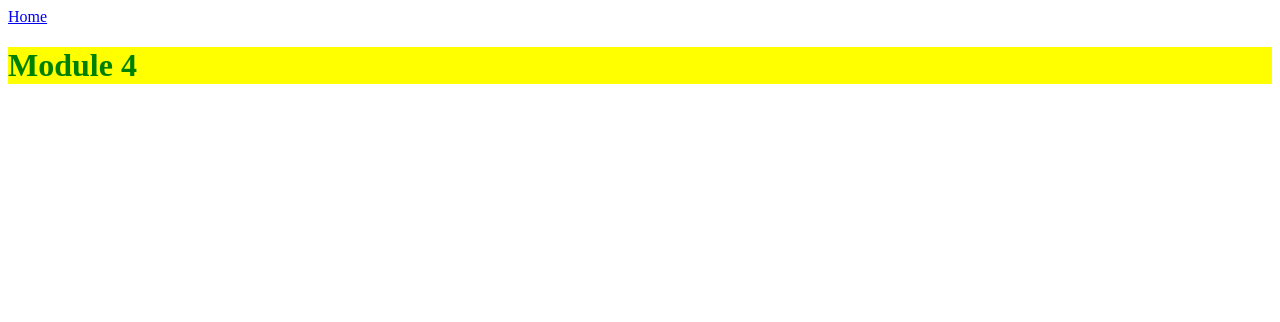
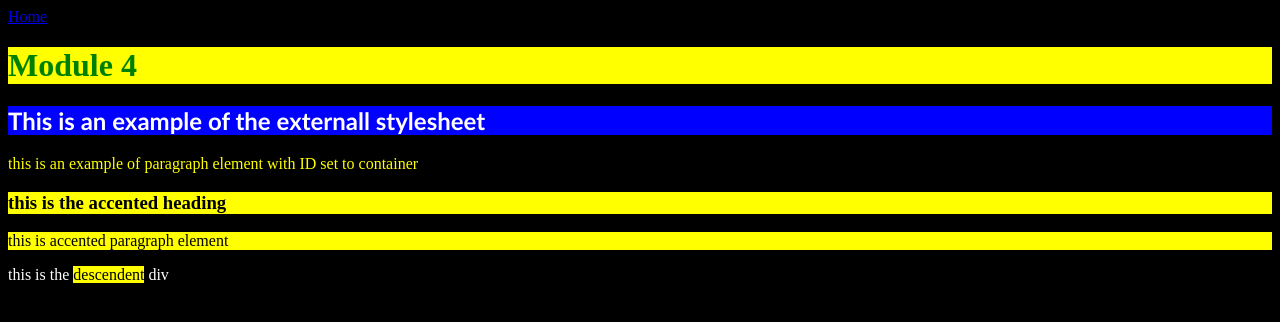
Before and after one commit to bungongtoto/dev-html5-css3, a plain HTML site: page module4/index.html in a window 1280 px wide. Drawn offline with Linux system fonts and the light colour scheme.

Commit message:
css fundermentals

```diff
--- /dev/null
+++ b/module4/css/styles.css
@@ -0,0 +1,18 @@
+h2 {
+    color: white;
+    background-color: red;
+    font-family: Aerial, “Comic Sans”, Calibri;
+}
+
+#container{
+    color: yellow;
+}
+
+.accent {
+    background-color: yellow;
+    color: black;
+}
+
+body main div {
+ color: white;
+}
--- a/module4/index.html
+++ b/module4/index.html
@@ -4,6 +4,17 @@
     <meta charset="UTF-8">
     <meta name="viewport" content="width=device-width, initial-scale=1.0">
     <title>Home Page</title>
+    <link rel="stylesheet" href="css/styles.css">
+    <!--Embedded style sheets-->
+    <style>
+        body {
+            background-color: black;
+        }
+
+        h2 {
+            background-color: black;
+        }
+    </style>
 </head>
 <body>
     <header></header>
@@ -11,7 +22,17 @@
     <nav><a href="index.html">Home</a></nav>
 
     <main>
+        <!--Inline styles-->
         <h1 style="color: green; background-color: yellow;">Module 4</h1>
+        <h2 style="background-color: blue;" >This is an example of the externall stylesheet</h2>
+
+        <p id="container">this is an example of paragraph element with ID set to container</p>
+
+        <h3 class="accent">this is the accented heading</h3>
+        <p class="accent">this is accented paragraph element</p>
+
+        <div id="divelement">this is the <span class="accent">descendent</span> div</div>
+
     </main>
 
     <footer></footer>
```
